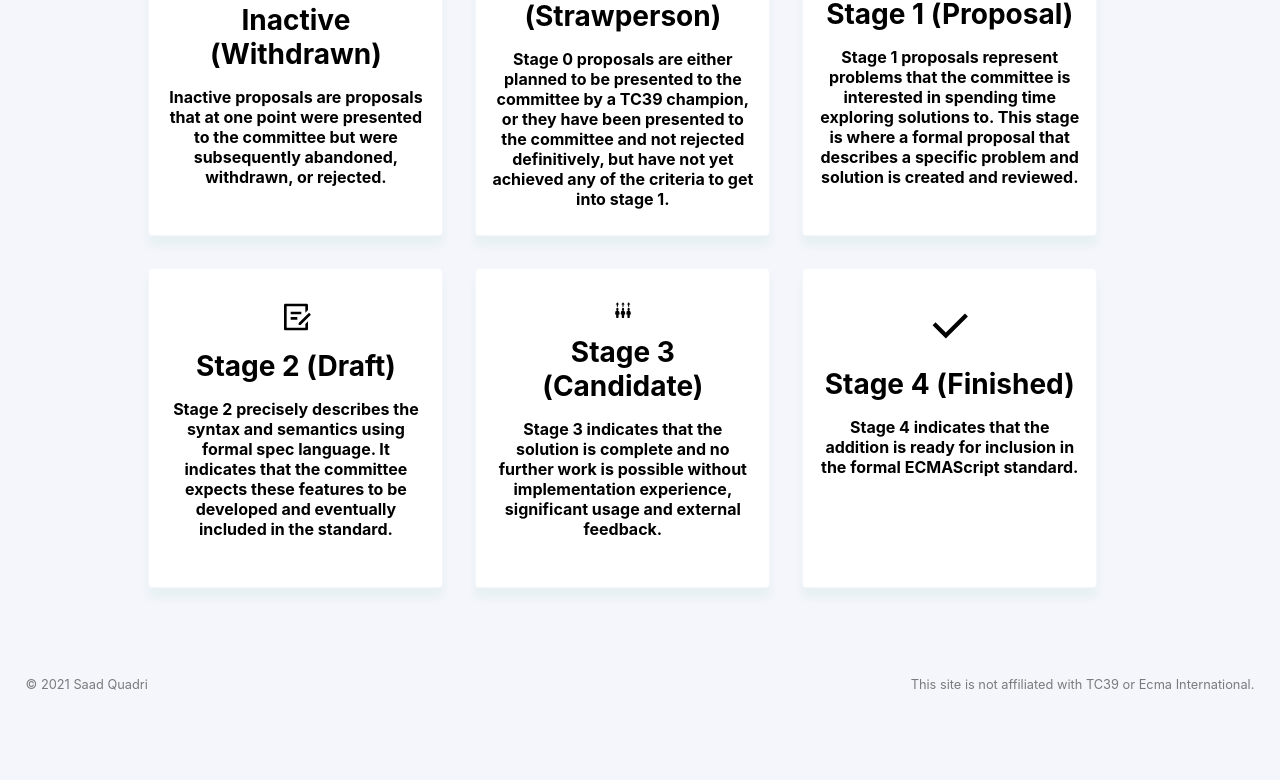
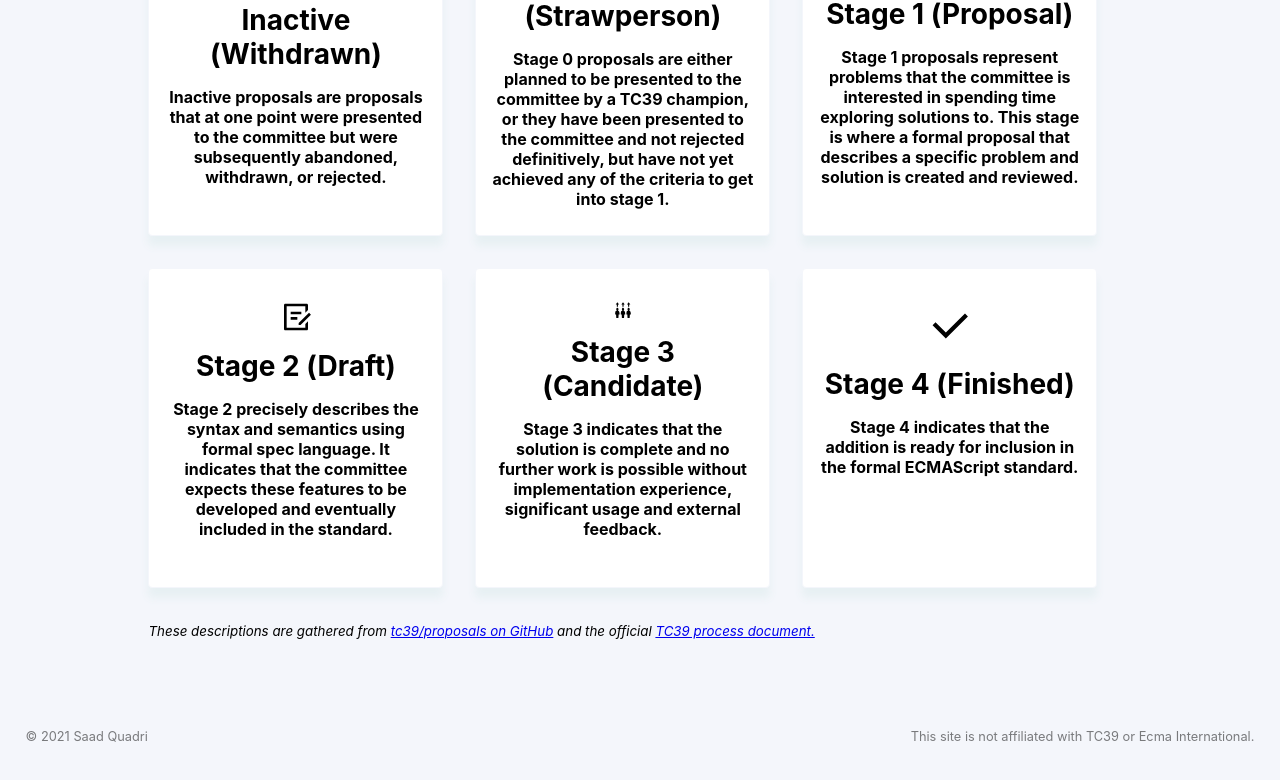
Before and after one commit to saadq/proposals.es, a Next.js app: page /stages in a window 1280 px wide. Shown: the part 318-1098 px from the top of the page. Before the commit the page ends 1050 px from the top, so only its background shows below. Built offline with nearby package versions, Linux system fonts and the light colour scheme.

Commit message:
Add disclaimer in /stages

```diff
--- a/src/components/stages/StageList.tsx
+++ b/src/components/stages/StageList.tsx
@@ -16,6 +16,7 @@ export const List = styled.ul`
   flex-wrap: wrap;
   flex-direction: row;
   flex-wrap: wrap;
+  margin-bottom: 2rem;
 
   li {
     max-width: 30%;
--- a/src/pages/stages/index.tsx
+++ b/src/pages/stages/index.tsx
@@ -1,4 +1,5 @@
 import { Heading, Container } from '../../components/common'
+import { Disclaimer } from '../../components/common/Disclaimer'
 import { StageList } from '../../components/stages/StageList'
 import { allStages } from '../../types'
 
@@ -7,6 +8,11 @@ export default function StagesPage() {
     <Container width="80%" margin="0 auto">
       <Heading>Stages</Heading>
       <StageList stages={[...allStages].reverse()}>hello</StageList>
+      <Disclaimer>
+        These descriptions are gathered from{' '}
+        <a href="https://github.com/tc39/proposals">tc39/proposals on GitHub</a> and the
+        official <a href="https://tc39.es/process-document/">TC39 process document.</a>
+      </Disclaimer>
     </Container>
   )
 }
```
